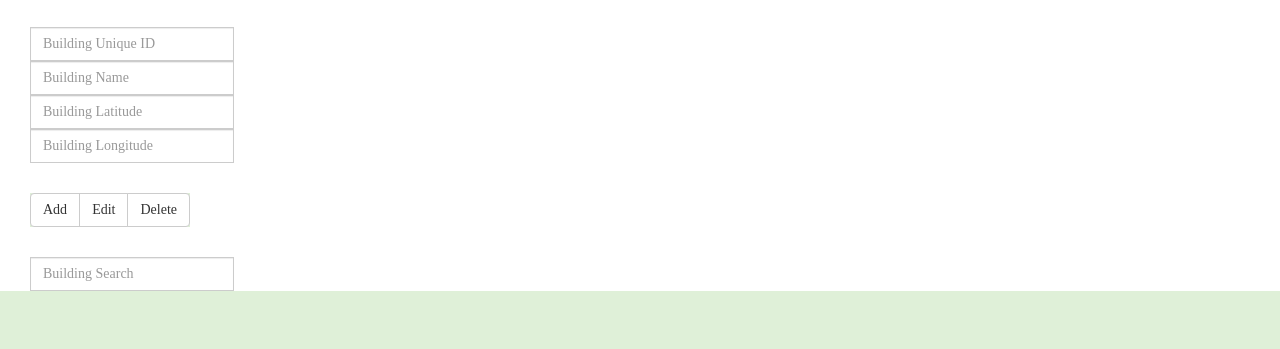
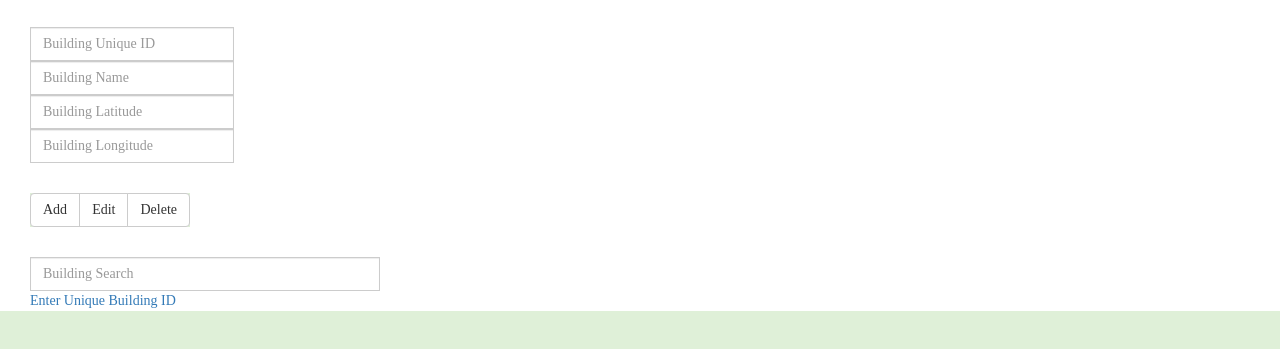
Before and after one commit to Utsav2/CS411-Project, a website: page templates/admin.html in a window 1280 px wide. Shown: the part 103-452 px from the top of the page. Drawn offline with nearby package versions, Linux system fonts and the light colour scheme.

Commit message:
admin c5

```diff
--- a/static/admin.css
+++ b/static/admin.css
@@ -19,7 +19,6 @@ h1 {
 }
 
 #input {
-	background-color: #dff0d8;
 	margin-top : 30px;
 	margin-left: 30px;
 	margin-bottom: 30px;
@@ -33,4 +32,5 @@ h1 {
 #search {
 	margin-left: 30px;
 	margin-bottom: 30px;
+	background-color: #ffffff;
 }
--- a/templates/admin.html
+++ b/templates/admin.html
@@ -20,7 +20,8 @@
 			<button type="button" class="btn btn-default">Delete</button>
 		</div>
 		<div id="search" class="input-group">
-			<a><input name="searchBuilding" type="text" class="form-control" placeholder = "Building Search"></input></a>
+			<a><input name="searchBuilding" type="text"class="form-control" placeholder = "Building Search"></input></a>
+			<a>Enter Unique Building ID</a>
 		</div>
 	</body>
 
```
